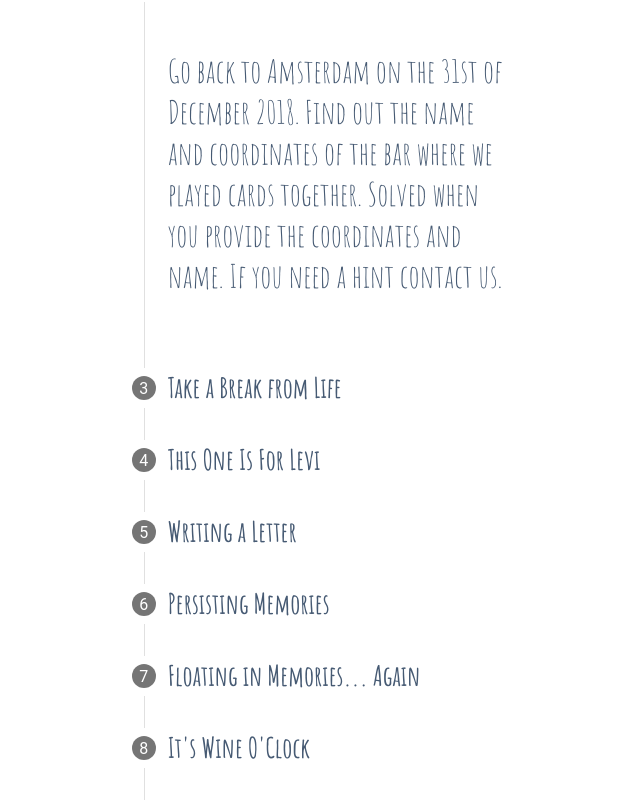
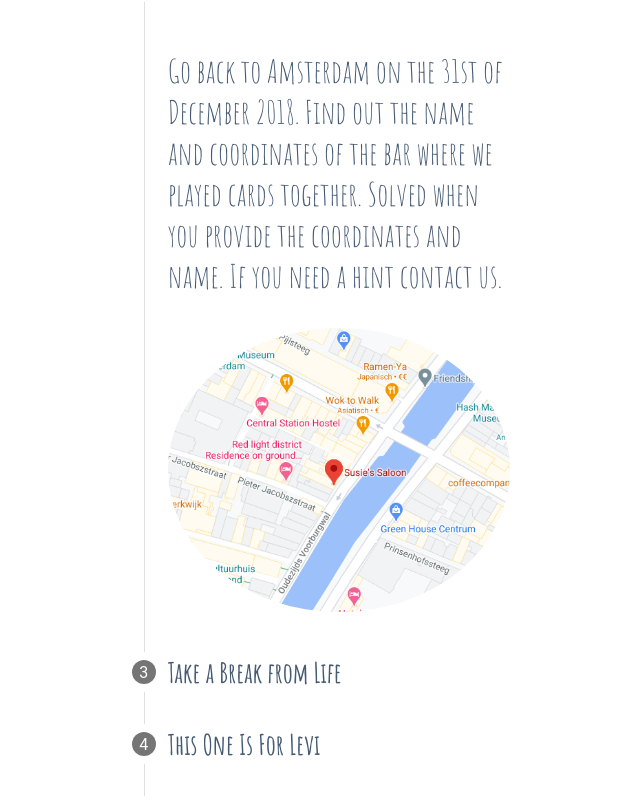
Before and after one commit to jsattler/wedding-challenge-website, an Angular app: page / in a window 1280 px wide. Shown: the part 2101-2903 px from the top of the page, without its empty margins (319-959 px from the left). Built offline with nearby package versions, Linux system fonts and the light colour scheme.

Commit message:
Unlock challenge 3

```diff
--- a/src/app/challenge-stepper/challenge-stepper.component.html
+++ b/src/app/challenge-stepper/challenge-stepper.component.html
@@ -32,13 +32,17 @@
           </div>
         </mat-step>
 
-        <mat-step [completed]="false">
+        <mat-step [completed]="true">
           <ng-template matStepLabel>Floating in Memories</ng-template>
         <p>Go back to Amsterdam on the 31st of December 2018. Find out the name and coordinates of the bar where we played cards together. Solved when you provide the coordinates and name. If you need a hint contact us.</p>
+          <div>
+            <img src="../../assets/images/challenge-2-solved.png" alt="challenge-1-solved">
+          </div>
         </mat-step>
 
-        <mat-step>
+        <mat-step [completed]="false">
           <ng-template matStepLabel>Take a Break from Life</ng-template>
+          <p>Take a long walk at the beach (at least four miles). It is solved when you send a picture of you two walking at the beach (track the walk if possible). Equip yourself with some wine and crackers.</p>
         </mat-step>
 
         <mat-step>
```
Also changed, not shown: src/assets/images/challenge-2-solved.png (added), 1 other file (tests, documents, lock files or other folders).
